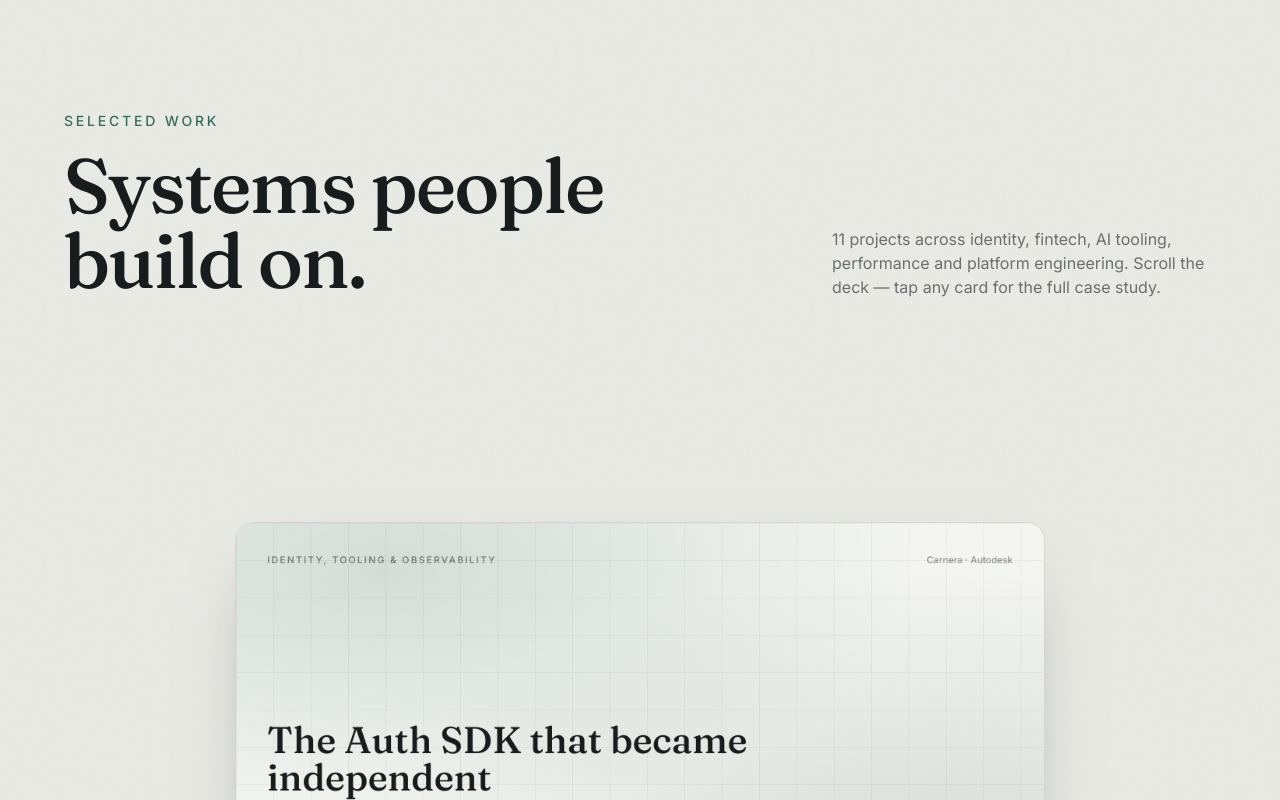
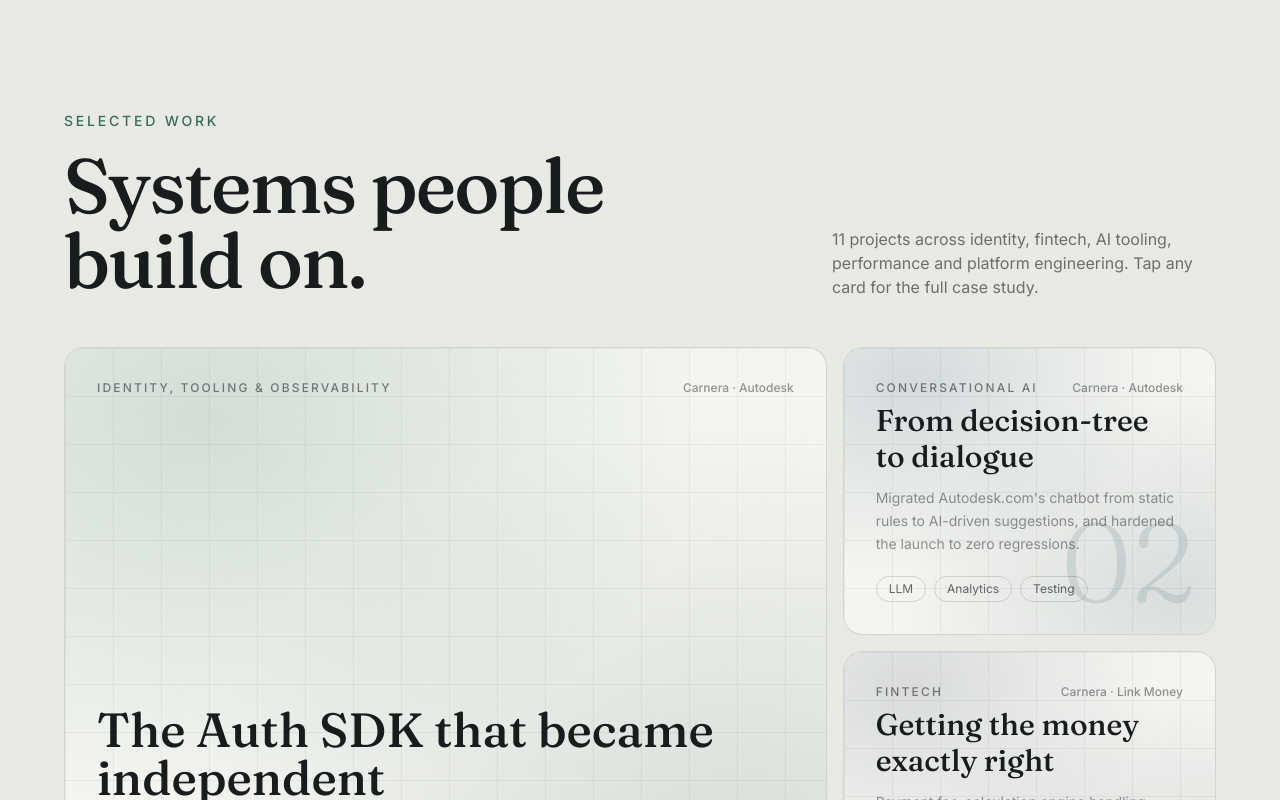
Before and after one commit to keshav-bohr/portfolio, a React (Vite) app: page / in a window 1280 px wide. Shown: the part 2000-2800 px from the top of the page. Built offline with nearby package versions, Linux system fonts and the light colour scheme.

Commit message:
fix: reduced the scrolling of the site

```diff
--- a/src/components/sections/Work.tsx
+++ b/src/components/sections/Work.tsx
@@ -1,21 +1,38 @@
-import { useRef, useState } from "react";
-import { AnimatePresence, useScroll } from "motion/react";
+import { useState } from "react";
+import { AnimatePresence, motion } from "motion/react";
 import { projects } from "@/data/content";
-import { StackCard } from "@/components/work/StackCard";
+import { ProjectCard } from "@/components/work/ProjectCard";
 import { CaseStudy } from "@/components/work/CaseStudy";
 import { Reveal } from "@/components/ui/Reveal";
+import { riseItem } from "@/lib/motion";
+
+/**
+ * Editorial bento layout: every project is on screen at once in an asymmetric
+ * grid (two "feature" cards read larger). No pinning / scroll-driven deck — the
+ * whole section is ~1–1.5 screens, so Contact is a short scroll away. Tapping a
+ * card still morphs it open into the full case study.
+ *
+ * `span` is the lg-and-up grid placement (index-matched to `projects`); below
+ * lg the cards flow in a plain 1/2-column stack. `feature` bumps the title size.
+ */
+const LAYOUT = [
+  { span: "lg:col-span-4 lg:row-span-2", feature: true }, // 0 — tall hero
+  { span: "lg:col-span-2" }, // 1
+  { span: "lg:col-span-2" }, // 2
+  { span: "lg:col-span-2" }, // 3
+  { span: "lg:col-span-2" }, // 4
+  { span: "lg:col-span-2" }, // 5
+  { span: "lg:col-span-3" }, // 6
+  { span: "lg:col-span-3" }, // 7
+  { span: "lg:col-span-2" }, // 8
+  { span: "lg:col-span-4" }, // 9
+  { span: "lg:col-span-6", feature: true }, // 10 — wide banner
+];
 
 export function Work() {
   const [openId, setOpenId] = useState<string | null>(null);
   const openIndex = projects.findIndex((p) => p.id === openId);
   const open = openIndex >= 0 ? projects[openIndex] : null;
-
-  // Drive the whole deck off one scroll progress value.
-  const container = useRef<HTMLDivElement>(null);
-  const { scrollYProgress } = useScroll({
-    target: container,
-    offset: ["start start", "end end"],
-  });
 
   return (
     <section id="work" className="relative px-[var(--spacing-gutter)] pb-32 pt-24 sm:pb-48 sm:pt-32">
@@ -31,24 +48,30 @@ export function Work() {
           </div>
           <p className="max-w-sm text-pretty text-ink/60">
             {projects.length} projects across identity, fintech, AI tooling,
-            performance and platform engineering. Scroll the deck — tap any card
-            for the full case study.
+            performance and platform engineering. Tap any card for the full case
+            study.
           </p>
         </Reveal>
-      </div>
 
-      {/* Scroll-driven stacked deck */}
-      <div ref={container} className="relative mt-4">
-        {projects.map((project, i) => (
-          <StackCard
-            key={project.id}
-            project={project}
-            index={i}
-            total={projects.length}
-            progress={scrollYProgress}
-            onOpen={setOpenId}
-          />
-        ))}
+        {/* Bento grid — staggered reveal, all projects visible at once. */}
+        <Reveal
+          group
+          className="mt-8 grid grid-cols-1 gap-3 sm:mt-12 sm:grid-cols-2 sm:gap-4 lg:grid-cols-6 lg:auto-rows-[18rem]"
+        >
+          {projects.map((project, i) => {
+            const { span = "", feature } = LAYOUT[i] ?? {};
+            return (
+              <motion.div key={project.id} variants={riseItem} className={span}>
+                <ProjectCard
+                  project={project}
+                  index={i}
+                  feature={feature}
+                  onOpen={setOpenId}
+                />
+              </motion.div>
+            );
+          })}
+        </Reveal>
       </div>
 
       <AnimatePresence>
--- a/src/components/work/ProjectCard.tsx
+++ b/src/components/work/ProjectCard.tsx
@@ -20,8 +20,8 @@ export function ProjectCard({ project, index, onOpen, feature }: Props) {
       whileHover="hover"
       initial="rest"
       animate="rest"
-      className={`group relative cursor-pointer overflow-hidden rounded-[1.25rem] border border-ink/10 bg-paper ${
-        feature ? "min-h-[28rem] lg:min-h-[34rem]" : "min-h-[22rem]"
+      className={`group relative h-full cursor-pointer overflow-hidden rounded-[1.25rem] border border-ink/10 bg-paper lg:min-h-0 ${
+        feature ? "min-h-[15rem] sm:min-h-[22rem]" : "min-h-[13rem] sm:min-h-[18rem]"
       }`}
     >
       <motion.div
@@ -32,7 +32,7 @@ export function ProjectCard({ project, index, onOpen, feature }: Props) {
         <ProjectVisual index={index} folio={project.index} tone="light" />
       </motion.div>
 
-      <div className="relative flex h-full flex-col justify-between p-6 sm:p-8">
+      <div className="relative flex h-full flex-col justify-between p-5 sm:p-8">
         <div className="flex items-center justify-between">
           <span className="text-xs font-medium uppercase tracking-[0.18em] text-ink/55">
             {project.discipline}
@@ -47,7 +47,7 @@ export function ProjectCard({ project, index, onOpen, feature }: Props) {
           <motion.h3
             layoutId={`title-${project.id}`}
             className={`font-display font-medium text-ink ${
-              feature ? "text-4xl sm:text-5xl" : "text-3xl"
+              feature ? "text-2xl sm:text-3xl lg:text-5xl" : "text-2xl sm:text-3xl"
             }`}
           >
             {project.title}
@@ -57,12 +57,12 @@ export function ProjectCard({ project, index, onOpen, feature }: Props) {
               rest: { opacity: 0.7, y: 0 },
               hover: { opacity: 1, y: -2 },
             }}
-            className="mt-3 max-w-md text-sm leading-relaxed text-ink/65"
+            className="mt-2 line-clamp-2 max-w-md text-sm leading-relaxed text-ink/65 sm:mt-3 sm:line-clamp-none"
           >
             {project.blurb}
           </motion.p>
 
-          <div className="mt-5 flex flex-wrap gap-2">
+          <div className="mt-3 flex flex-wrap gap-2 sm:mt-5">
             {project.tags.slice(0, 4).map((t) => (
               <span
                 key={t}
--- a/src/components/work/ProjectVisual.tsx
+++ b/src/components/work/ProjectVisual.tsx
@@ -68,7 +68,7 @@ export function ProjectVisual({
         className={`pointer-events-none absolute bottom-4 right-5 font-display text-[5rem] font-light leading-none sm:text-[7rem] ${
           light ? "" : "text-paper/15"
         }`}
-        style={light ? { color: `${a}cc` } : undefined}
+        style={light ? { color: `${a}24` } : undefined}
       >
         {folio}
       </span>
--- a/src/components/work/StackCard.tsx
+++ /dev/null
@@ -1,93 +0,0 @@
-import { motion, useTransform, type MotionValue } from "motion/react";
-import type { Project } from "@/data/content";
-import { ProjectVisual } from "./ProjectVisual";
-
-type Props = {
-  project: Project;
-  index: number;
-  total: number;
-  /** Scroll progress (0–1) of the whole stack container. */
-  progress: MotionValue<number>;
-  onOpen: (id: string) => void;
-};
-
-/**
- * One card in the scroll stack. Each card pins at the centre of the viewport
- * (sticky) while its slot scrolls; as later cards arrive, this one scales down
- * and offsets so the deck recedes behind the active card. The scale lives on a
- * wrapper (not the layoutId article) so the expand-to-case-study morph stays clean.
- */
-export function StackCard({ project, index, total, progress, onOpen }: Props) {
-  // Earlier cards shrink further; the newest stays ~full size.
-  const targetScale = 1 - (total - index) * 0.03;
-  const scale = useTransform(progress, [index / total, 1], [1, targetScale]);
-
-  return (
-    <div className="sticky top-0 flex h-screen items-center justify-center">
-      <motion.div
-        style={{
-          scale,
-          top: index * 16,
-          // Promote to a GPU layer so the card's gradients rasterise once and
-          // the compositor just scales the cached texture on scroll — otherwise
-          // the browser re-paints the radial gradients every frame (the lag).
-          willChange: "transform",
-          backfaceVisibility: "hidden",
-        }}
-        className="relative w-full max-w-[1040px]"
-      >
-        <motion.article
-          layoutId={`card-${project.id}`}
-          onClick={() => onOpen(project.id)}
-          data-cursor="view"
-          data-cursor-label="Open"
-          whileHover="hover"
-          initial="rest"
-          animate="rest"
-          className="group relative h-[62vh] min-h-[23rem] cursor-pointer overflow-hidden rounded-[1.5rem] border border-ink/10 bg-paper shadow-[0_36px_90px_-48px_rgba(21,25,26,0.55)]"
-        >
-          <motion.div layoutId={`visual-${project.id}`} className="absolute inset-0">
-            <ProjectVisual index={index} folio={project.index} tone="light" />
-          </motion.div>
-
-          <div className="relative flex h-full flex-col justify-between p-7 sm:p-10">
-            <div className="flex items-center justify-between">
-              <span className="text-xs font-medium uppercase tracking-[0.18em] text-ink/55">
-                {project.discipline}
-              </span>
-              <span className="text-xs font-medium text-ink/45">
-                {project.company}
-                {project.client !== project.company ? ` · ${project.client}` : ""}
-              </span>
-            </div>
-
-            <div>
-              <motion.h3
-                layoutId={`title-${project.id}`}
-                className="max-w-2xl font-display text-4xl font-medium text-ink sm:text-5xl"
-              >
-                {project.title}
-              </motion.h3>
-              <motion.p
-                variants={{ rest: { opacity: 0.7 }, hover: { opacity: 1 } }}
-                className="mt-3 max-w-md text-sm leading-relaxed text-ink/65"
-              >
-                {project.blurb}
-              </motion.p>
-              <div className="mt-5 flex flex-wrap gap-2">
-                {project.tags.slice(0, 4).map((t) => (
-                  <span
-                    key={t}
-                    className="rounded-full border border-ink/15 px-3 py-1 text-xs text-ink/65"
-                  >
-                    {t}
-                  </span>
-                ))}
-              </div>
-            </div>
-          </div>
-        </motion.article>
-      </motion.div>
-    </div>
-  );
-}
```
